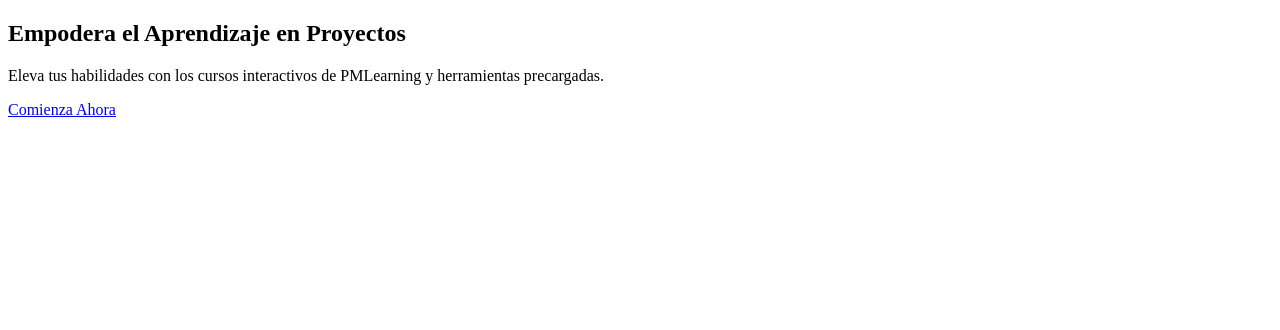
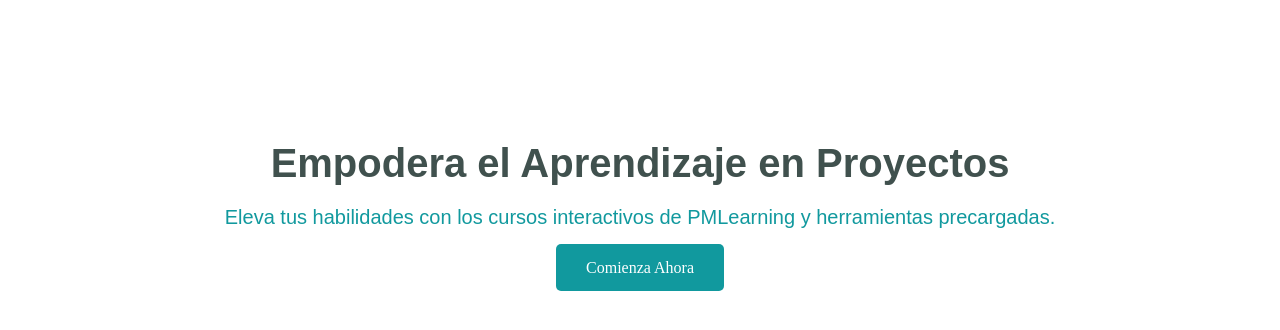
Before and after one commit to emmarhf/PMLearning, a plain HTML site: page index.html in a window 1280 px wide. Drawn offline with Linux system fonts and the light colour scheme; files that its build step writes are made by us from their sources; the site is published under a folder, as on GitHub Pages, so addresses that start at the root find nothing.

Commit message:
Update index.html

```diff
--- a/index.html
+++ b/index.html
@@ -4,7 +4,7 @@
     <meta charset="UTF-8">
     <meta name="viewport" content="width=device-width, initial-scale=1.0">
     <title>PMLearning</title>
-    <link rel="stylesheet" href="/main/styles/main.css">
+    <link rel="stylesheet" href="styles/main.css">
 </head>
 
     <body>
```
